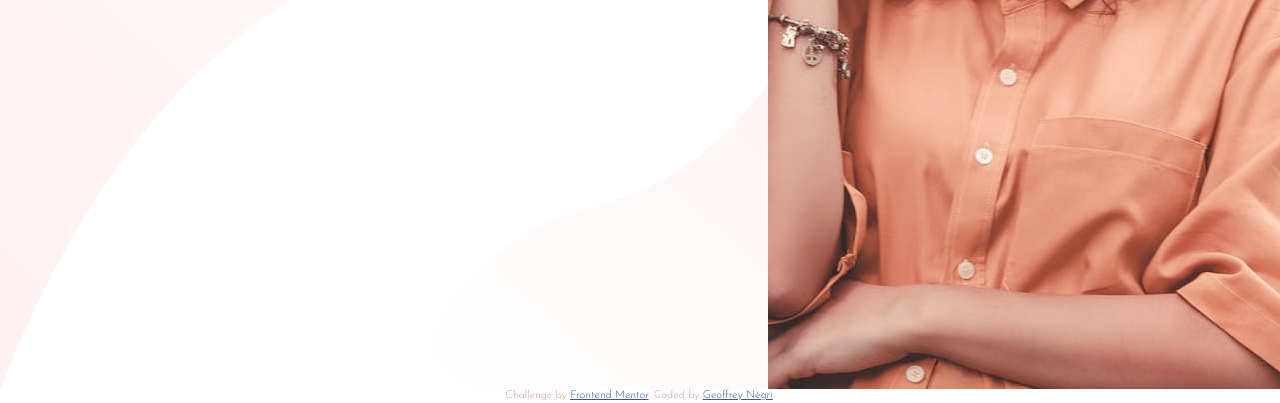
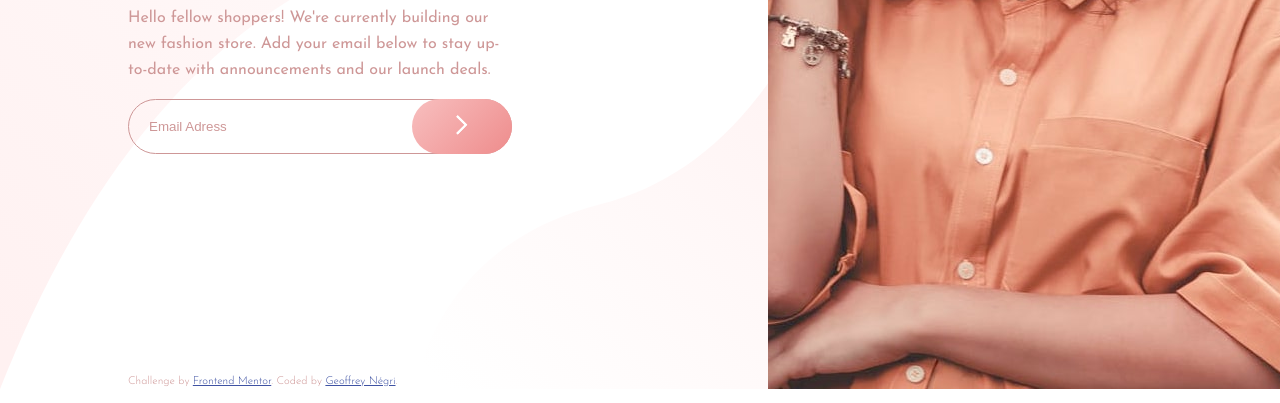
Before and after one commit to gnegri42/FMC_ComingSoon, a plain HTML site: page index.html in a window 1280 px wide. Shown: the part 411-814 px from the top of the page. Drawn offline with Linux system fonts and the light colour scheme.

Commit message:
Almost finished html and css. Missing all the JS part to handle mail submission

```diff
--- a/index.html
+++ b/index.html
@@ -16,20 +16,26 @@
   <div class="nav"></div>
     <div class="main">
     <div class="content">
-      We're coming soon
+      <img class="content__logo" src="./images/logo.svg" />
+      <h1 class="content__title">We're<br/> <strong>coming<br /> soon</strong></h1>
 
-      Hello fellow shoppers! We're currently building our new fashion store.
-      Add your email below to stay up-to-date with announcements and our launch deals.
+      <p class="content__text">
+        Hello fellow shoppers! We're currently building our new fashion store.
+        Add your email below to stay up-to-date with announcements and our launch deals.
+      </p>
 
-      Email Address
+      <form action="">
+        <input class="context__input" type="email" name="email" placeholder="Email Adress" value="" />
+        <button type="submit" class="content__button"><img class="content__button__icon" src="./images/icon-arrow.svg" /></i></button>
+      </form>
+      <p class="attribution">
+        Challenge by <a href="https://www.frontendmentor.io?ref=challenge" target="_blank">Frontend Mentor</a>.
+      Coded by <a href="https://github.com/gnegri42">Geoffrey Négri</a>.
+      </p>
     </div>
     <div class="image"></div>
   </div>
   <footer>
-    <p class="attribution">
-      Challenge by <a href="https://www.frontendmentor.io?ref=challenge" target="_blank">Frontend Mentor</a>.
-    Coded by <a href="https://github.com/gnegri42">Geoffrey Négri</a>.
-    </p>
   </footer>
 </body>
 </html>
--- a/scss/_page.scss
+++ b/scss/_page.scss
@@ -7,6 +7,57 @@
 .content {
     background-image: url(../images/bg-pattern-desktop.svg);
     background-size: cover;
+    padding: 5vh 20vw 5vh 10vw;
+
+    &__logo {
+        margin-bottom: 15vh;
+    }
+
+    &__title {
+        text-transform: uppercase;
+        font-size: 3.5rem;
+        letter-spacing: 0.875rem;
+        font-weight: $fontThin;
+        line-height: 1.2em;
+        margin: 0px;
+    }
+
+    &__text {
+        font-weight: $fontMed;
+        line-height: 1.6em;
+    }
+
+    > form > input[type=email] {
+        border: solid 1px $redDesaturated;
+        width: 100%;
+        background: none;
+        padding: 20px;
+        border-radius: 30px;
+        height: 55px;
+        color: $redDesaturated;
+    }
+    form > input[type=email]::placeholder {
+        color: $redDesaturated;
+    }
+
+    form > input:focus {
+        outline: none;
+    }
+
+    &__button {
+        position: relative;
+        border: none;
+        border-radius: 30px;
+        width: 100px;
+        height: 55px;
+        background: $gradient2;
+        top: -55px;
+        float: right;
+    }
+
+    &__button__icon {
+        background-image: url(../images/icon-arrow.svg);
+    }
 }
 
 .image {
@@ -22,6 +73,8 @@
     font-size: 11px;
     text-align: center;
     margin: 0px;
+    position: absolute;
+    bottom: 0px;
 }
 .attribution a {
     color: hsl(228, 45%, 44%);
--- a/scss/_variables.scss
+++ b/scss/_variables.scss
@@ -5,8 +5,8 @@ $redSoft: hsl(0, 93%, 68%);
 // Secondary
 $darkGrayishRed: hsl(0, 6%, 24%);
 // Gradients
-$gradientWhitePink: linear-gradient(135deg, from hsl(0, 0%, 100%), to hsl(0, 100%, 98%));
-$gradient2: linear-gradient(135deg, from hsl(0, 80%, 86%), to hsl(0, 74%, 74%));
+$gradientWhitePink: linear-gradient(135deg, hsl(0, 0%, 100%), hsl(0, 100%, 98%));
+$gradient2: linear-gradient(135deg, hsl(0, 80%, 86%), hsl(0, 74%, 74%));
 
 // FONTS
 $fontSize: 1rem;
```
Also changed, not shown: scss/style.css, 1 other file.
